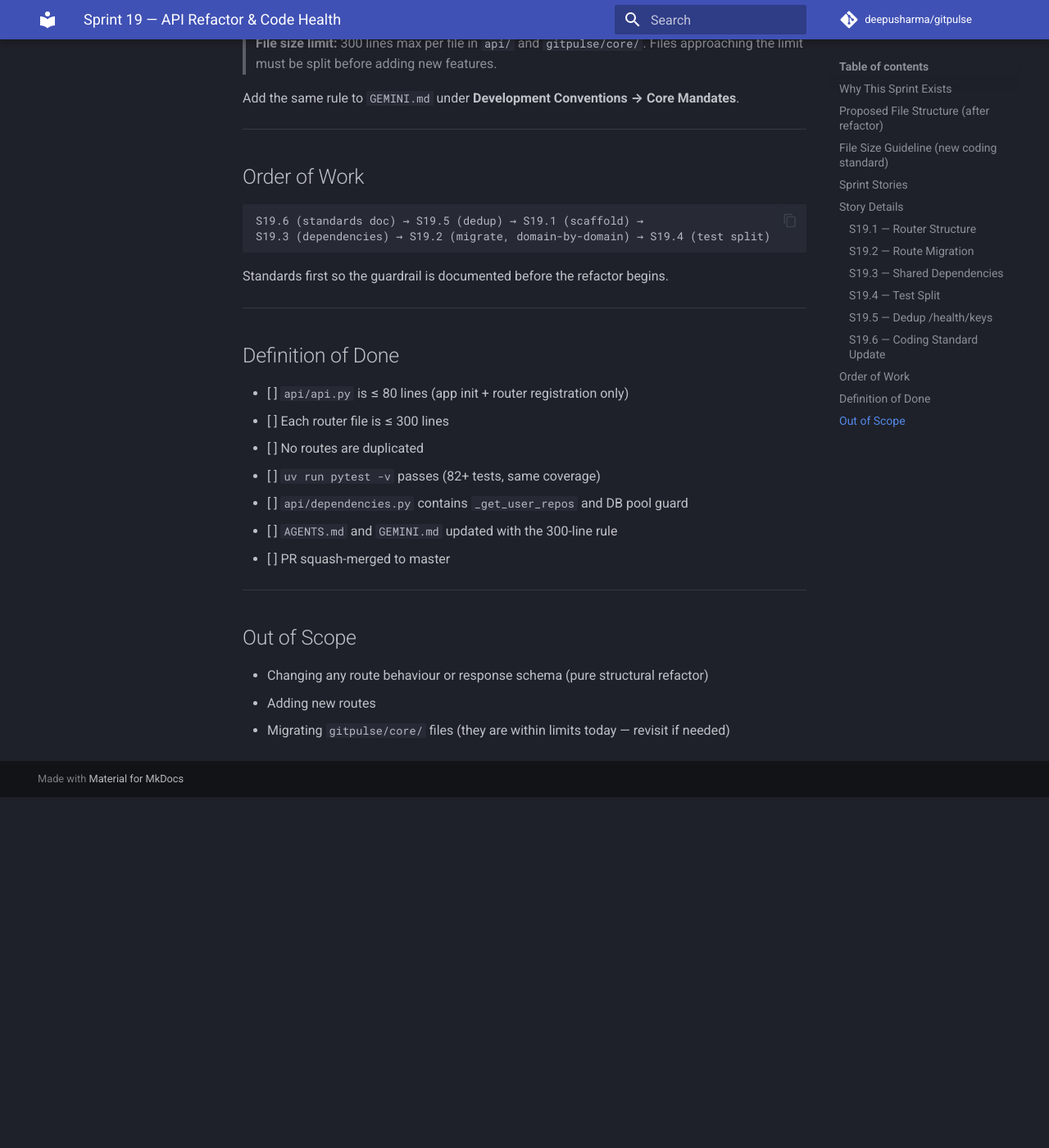
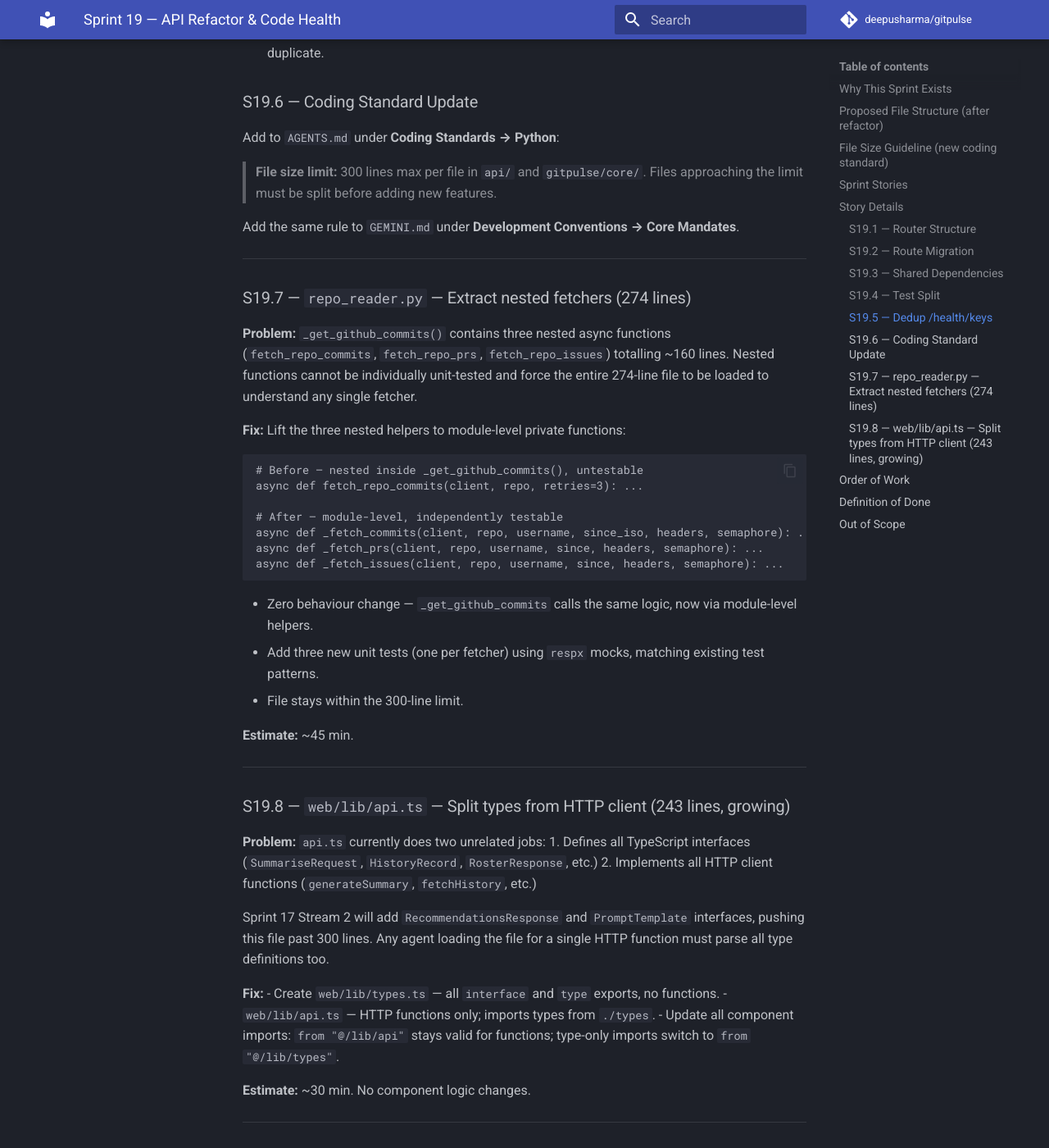
Before and after one commit to deepusharma/gitpulse, an MkDocs documentation site: the page built from docs/sprint/sprint-19-brief.md, in a window 1280 px wide and 1400 px high, scrolled down 3267 px. Shown: the whole window at 82% size. Built offline with MkDocs 1.6.1 and Material for MkDocs 9.7.7, drawn with Linux system fonts in a browser that asks for light colours; comment, search, counter and statistics services are not loaded; before the commit the page ends 4239 px from its top, so only the background shows below that; some of the changed text lies outside the part shown.

Commit message:
docs: update Sprint 19 brief — add S19.7 (repo_reader) + S19.8 (api.ts split)
- S19.7: extract nested fetchers in repo_reader.py to module-level + 3 unit tests
- S19.8: split web/lib/api.ts into types.ts (interfaces) + api.ts (HTTP functions)
- Updated sprint goal, duration (3h → 4h), order of work, DoD, out of scope

Co-authored-by: Deepak Sharma <deepu.sharma@gmail.com>

````diff
--- a/docs/sprint/sprint-19-brief.md
+++ b/docs/sprint/sprint-19-brief.md
@@ -1,8 +1,8 @@
 # Sprint 19 — API Refactor & Code Health
 
-**Sprint goal:** Break `api/api.py` from a 1,500-line monolith into focused routers, establish file-size guardrails in the coding standards, and eliminate the duplicate `/health/keys` route.
+**Sprint goal:** Break `api/api.py` into focused routers, extract nested functions from `repo_reader.py`, split `web/lib/api.ts` into types and HTTP layers, establish file-size guardrails, and eliminate the duplicate `/health/keys` route.
 **Milestone:** v1.4 — Code Health
-**Duration:** Day 13 (~3 hours)
+**Duration:** Day 13 (~4 hours)
 **Status:** Not Started
 
 ---
@@ -72,6 +72,8 @@ This limit is deliberately generous — it accommodates large docstrings and typ
 | TBD | S19.4: Split `api/tests/test_api.py` into per-router test files | 🔵 This Sprint | Medium |
 | TBD | S19.5: Fix duplicate `GET /health/keys` route (currently registered twice) | 🔵 This Sprint | Medium |
 | TBD | S19.6: Add 300-line file size rule to `AGENTS.md` and `GEMINI.md` | 🔵 This Sprint | Low |
+| TBD | S19.7: Extract nested fetchers in `repo_reader.py` to module-level + tests | 🔵 This Sprint | Low |
+| TBD | S19.8: Split `web/lib/api.ts` into `lib/types.ts` + `lib/api.ts` | 🔵 This Sprint | Low |
 
 ---
 
@@ -118,14 +120,69 @@ Add the same rule to `GEMINI.md` under **Development Conventions → Core Mandat
 
 ---
 
+### S19.7 — `repo_reader.py` — Extract nested fetchers (274 lines)
+
+**Problem:** `_get_github_commits()` contains three nested async functions
+(`fetch_repo_commits`, `fetch_repo_prs`, `fetch_repo_issues`) totalling ~160 lines.
+Nested functions cannot be individually unit-tested and force the entire 274-line file
+to be loaded to understand any single fetcher.
+
+**Fix:** Lift the three nested helpers to module-level private functions:
+
+```python
+# Before — nested inside _get_github_commits(), untestable
+async def fetch_repo_commits(client, repo, retries=3): ...
+
+# After — module-level, independently testable
+async def _fetch_commits(client, repo, username, since_iso, headers, semaphore): ...
+async def _fetch_prs(client, repo, username, since, headers, semaphore): ...
+async def _fetch_issues(client, repo, username, since, headers, semaphore): ...
+```
+
+- Zero behaviour change — `_get_github_commits` calls the same logic, now via module-level helpers.
+- Add three new unit tests (one per fetcher) using `respx` mocks, matching existing test patterns.
+- File stays within the 300-line limit.
+
+**Estimate:** ~45 min.
+
+---
+
+### S19.8 — `web/lib/api.ts` — Split types from HTTP client (243 lines, growing)
+
+**Problem:** `api.ts` currently does two unrelated jobs:
+1. Defines all TypeScript interfaces (`SummariseRequest`, `HistoryRecord`, `RosterResponse`, etc.)
+2. Implements all HTTP client functions (`generateSummary`, `fetchHistory`, etc.)
+
+Sprint 17 Stream 2 will add `RecommendationsResponse` and `PromptTemplate` interfaces,
+pushing this file past 300 lines. Any agent loading the file for a single HTTP function
+must parse all type definitions too.
+
+**Fix:**
+- Create `web/lib/types.ts` — all `interface` and `type` exports, no functions.
+- `web/lib/api.ts` — HTTP functions only; imports types from `./types`.
+- Update all component imports: `from "@/lib/api"` stays valid for functions;
+  type-only imports switch to `from "@/lib/types"`.
+
+**Estimate:** ~30 min. No component logic changes.
+
+---
+
 ## Order of Work
 
 ```text
-S19.6 (standards doc) → S19.5 (dedup) → S19.1 (scaffold) →
-S19.3 (dependencies) → S19.2 (migrate, domain-by-domain) → S19.4 (test split)
+S19.6 (standards doc)
+  → S19.5 (dedup /health/keys)
+  → S19.7 (repo_reader.py cleanup)  ← independent, do while warming up
+  → S19.8 (api.ts split)            ← independent, do while warming up
+  → S19.1 (router scaffold)
+  → S19.3 (dependencies.py)
+  → S19.2 (migrate routes, domain-by-domain, pytest after each)
+  → S19.4 (test split)
 ```
 
-Standards first so the guardrail is documented before the refactor begins.
+S19.6 first so the guardrail is documented before the refactor begins.
+S19.7 and S19.8 are independent and low-risk — good warm-up tasks before the
+larger API migration.
 
 ---
 
@@ -133,10 +190,13 @@ Standards first so the guardrail is documented before the refactor begins.
 
 - [ ] `api/api.py` is ≤ 80 lines (app init + router registration only)
 - [ ] Each router file is ≤ 300 lines
-- [ ] No routes are duplicated
+- [ ] No routes are duplicated (`/health/keys` deduped)
 - [ ] `uv run pytest -v` passes (82+ tests, same coverage)
 - [ ] `api/dependencies.py` contains `_get_user_repos` and DB pool guard
+- [ ] `repo_reader.py` nested fetchers extracted to module-level + 3 new unit tests
+- [ ] `web/lib/types.ts` exists; `web/lib/api.ts` contains only HTTP functions
 - [ ] `AGENTS.md` and `GEMINI.md` updated with the 300-line rule
+- [ ] `npm run lint` passes in `web/`
 - [ ] PR squash-merged to master
 
 ---
@@ -145,4 +205,6 @@ Standards first so the guardrail is documented before the refactor begins.
 
 - Changing any route behaviour or response schema (pure structural refactor)
 - Adding new routes
-- Migrating `gitpulse/core/` files (they are within limits today — revisit if needed)
+- `web/app/insights/page.tsx` chart extraction — handled during Sprint 17 Stream 2 while the file is already open
+- `web/components/SummaryForm.tsx` — 302 lines but a single-responsibility form; leave as-is
+- `gitpulse_mcp/server.py` — 299 lines, within limit, no split needed yet
````
